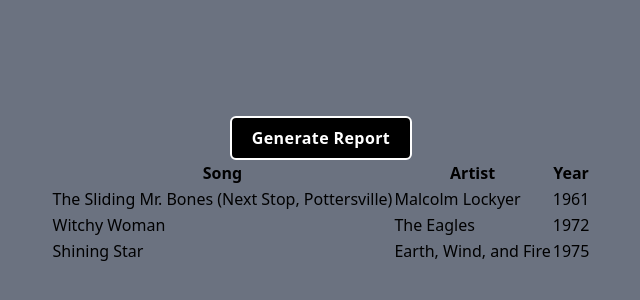
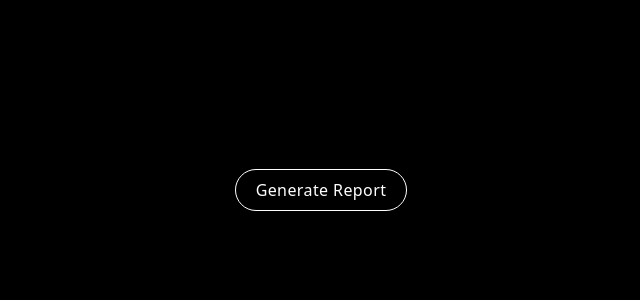
Before and after one commit to safwanbin2/bitcode_task_2_client, a React (Vite) app: page / in a window 1280 px wide. Shown: the part 210-510 px from the top of the page, without its empty margins (319-959 px from the left). Built offline with nearby package versions, Linux system fonts and the light colour scheme.

Commit message:
[add] table

```diff
--- a/src/components/ui/table/Table.jsx
+++ b/src/components/ui/table/Table.jsx
@@ -1,31 +1,65 @@
-const Table = () => {
+import TableElement from "./TableElement";
+
+const Table = ({ data }) => {
+  const { purchases, totalPrice, totalPurchasePrice, totalPurchaseQuantity } =
+    data ?? {};
+
   return (
-    <table className="table-auto">
-      <thead>
+    <div className="flex flex-col">
+      <div className="overflow-x-auto sm:-mx-6 lg:-mx-8">
+        <div className="inline-block min-w-full py-2 sm:px-6 lg:px-8">
+          <div className="overflow-hidden">
+            <table className="min-w-full text-left text-sm font-light text-surface dark:text-white">
+              <thead className="border-b border-neutral-200 font-medium dark:border-white/10">
                 <tr>
-          <th>Song</th>
-          <th>Artist</th>
-          <th>Year</th>
+                  <th scope="col" className="px-6 py-4">
+                    Product Name
+                  </th>
+                  <th scope="col" className="px-6 py-4">
+                    Customer Name
+                  </th>
+                  <th scope="col" className="px-6 py-4">
+                    Quantity
+                  </th>
+                  <th scope="col" className="px-6 py-4">
+                    Price
+                  </th>
+                  <th scope="col" className="px-6 py-4">
+                    Total
+                  </th>
                 </tr>
               </thead>
               <tbody>
+                {purchases?.length
+                  ? purchases.map((purchase) => (
+                      <TableElement
+                        key={purchase?.order_no}
+                        purchase={purchase}
+                      />
+                    ))
+                  : ""}
+              </tbody>
+              <tfoot>
                 <tr>
-          <td>The Sliding Mr. Bones (Next Stop, Pottersville)</td>
-          <td>Malcolm Lockyer</td>
-          <td>1961</td>
+                  <td className="px-6 py-4 font-bold text-end" colSpan="2">
+                    Gross Total:
+                  </td>
+                  <td className="whitespace-nowrap px-6 py-4 font-bold">
+                    {totalPurchaseQuantity}
+                  </td>
+                  <td className="whitespace-nowrap px-6 py-4 font-bold">
+                    {totalPrice}
+                  </td>
+                  <td className="whitespace-nowrap px-6 py-4 font-bold">
+                    {totalPurchasePrice}
+                  </td>
                 </tr>
-        <tr>
-          <td>Witchy Woman</td>
-          <td>The Eagles</td>
-          <td>1972</td>
-        </tr>
-        <tr>
-          <td>Shining Star</td>
-          <td>Earth, Wind, and Fire</td>
-          <td>1975</td>
-        </tr>
-      </tbody>
+              </tfoot>
             </table>
+          </div>
+        </div>
+      </div>
+    </div>
   );
 };
 
--- /dev/null
+++ b/src/components/ui/table/TableElement.jsx
@@ -0,0 +1,14 @@
+const TableElement = ({ purchase }) => {
+  const { user, product, purchase_quantity, total } = purchase ?? {};
+  return (
+    <tr className="border-b border-neutral-200 dark:border-white/10">
+      <td className="whitespace-nowrap px-6 py-4">{product?.product_name}</td>
+      <td className="whitespace-nowrap px-6 py-4">{user?.name}</td>
+      <td className="whitespace-nowrap px-6 py-4">{purchase_quantity}</td>
+      <td className="whitespace-nowrap px-6 py-4">{product?.product_price}</td>
+      <td className="whitespace-nowrap px-6 py-4">{total}</td>
+    </tr>
+  );
+};
+
+export default TableElement;
--- a/src/pages/home/Home.jsx
+++ b/src/pages/home/Home.jsx
@@ -13,37 +13,43 @@
     return response.data;
   };
 
-  const { data, isLoading, error } = useQuery({
+  const { data, isLoading, error, refetch } = useQuery({
     queryKey: ["fetchData"],
     queryFn: fetchData,
     enabled,
   });
 
   const handleGenerateReport = () => {
-    setEnabled((prev) => !prev);
+    if (enabled) {
+      refetch();
+    }
+    setEnabled(true);
   };
 
-  console.log({ data, error });
   return (
-    <div className="w-full min-h-screen flex justify-center items-center bg-gray-500">
-      <div className="w-10/12 mx-auto h-full flex justify-center items-center flex-col">
+    <div className="w-full min-h-screen flex justify-center items-center bg-black">
+      <div className="w-10/12 mx-auto h-full flex justify-center items-center flex-col gap-10">
+        {data?.success && data?.data?.purchases?.length ? (
+          <Table {...data} />
+        ) : (
+          ""
+        )}
+
         {isLoading ? (
           <button
             disabled
-            className="bg-black text-white px-5 py-2 rounded-md text-base font-semibold tracking-wide border-white border-2 hover:text-black hover:bg-white hover:border-black transition-all duration-200"
+            className="bg-black text-white px-5 py-2 rounded-full text-base font-normal tracking-wide border-white border transition-all duration-200"
           >
             Generating...
           </button>
         ) : (
           <button
             onClick={handleGenerateReport}
-            className="bg-black text-white px-5 py-2 rounded-md text-base font-semibold tracking-wide border-white border-2 hover:text-black hover:bg-white hover:border-black transition-all duration-200"
+            className="bg-black text-white px-5 py-2 rounded-full text-base font-normal tracking-wide border-white border hover:text-black hover:bg-white hover:border-black transition-all duration-200"
           >
             Generate Report
           </button>
         )}
-
-        <Table />
       </div>
     </div>
   );
```
Lines whose indentation alone changed are shown as unchanged.
